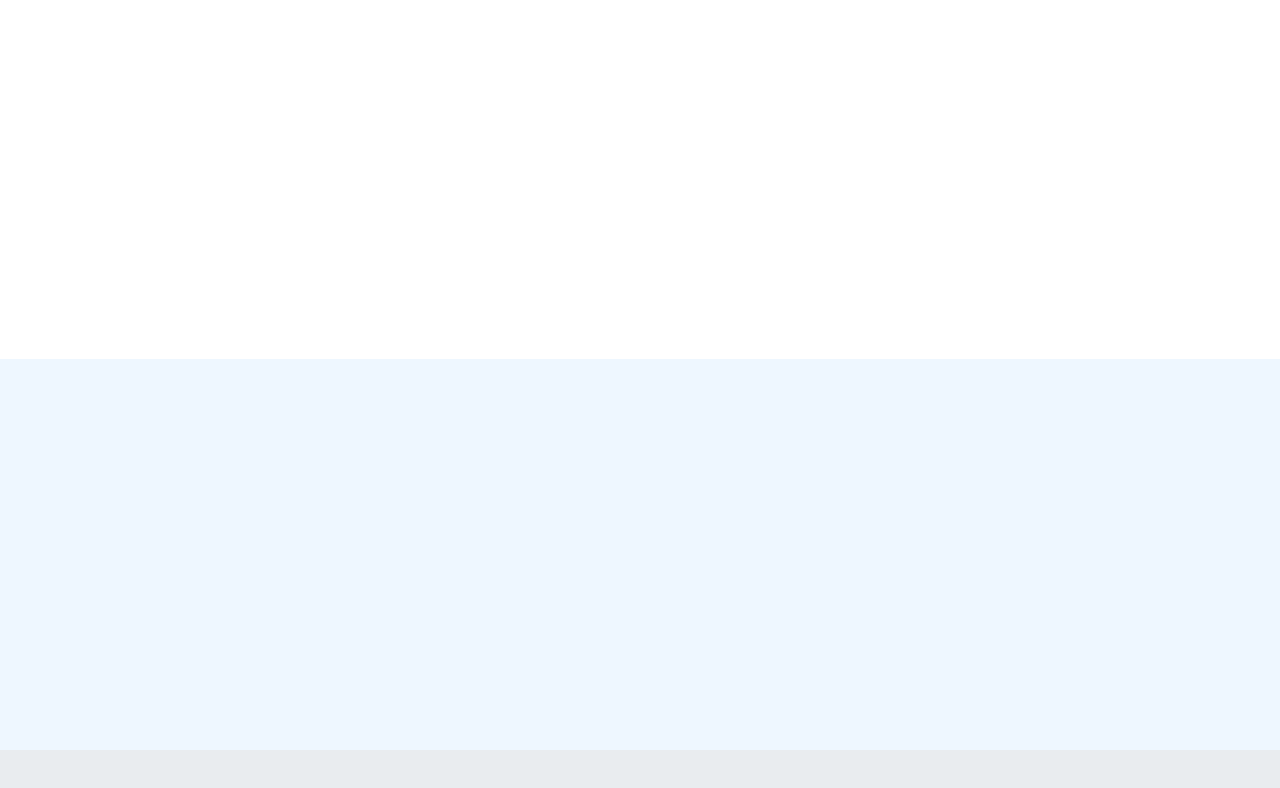
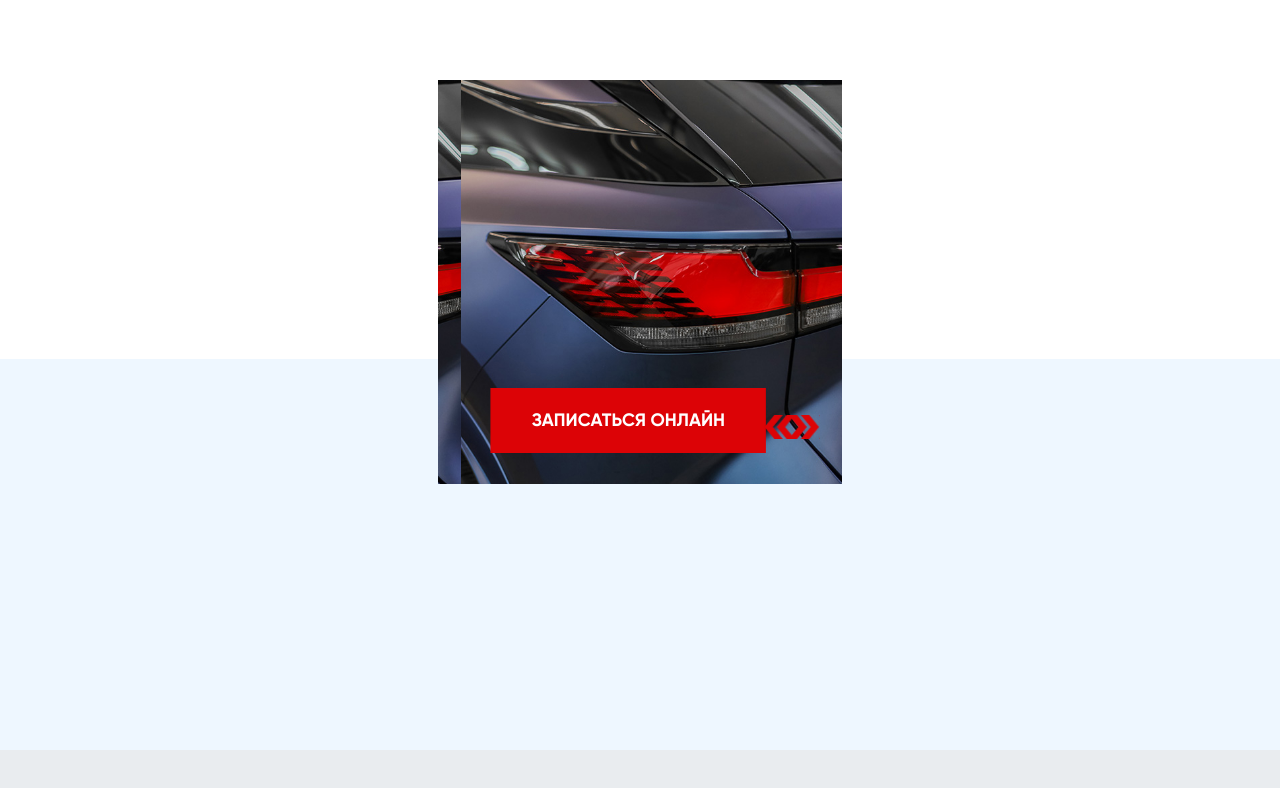
Before and after one commit to hrmvlg/ji-test, a React (Vite) app in the folder ji-test/: page / in a window 1280 px wide. Shown: the top 788 px of the page. Built offline with nearby package versions, Linux system fonts and the light colour scheme.

Commit message:
Add CustomCarousel component with styling and integrate into App component

```diff
--- a/ji-test/src/App.jsx
+++ b/ji-test/src/App.jsx
@@ -1,9 +1,10 @@
 import { Container } from "react-bootstrap";
+import CustomCarousel from './components/Carousel/CustomCarousel';
 
 export default function App() {
     return (
         <Container fluid className="wrapper d-flex justify-content-center">
-
+            <CustomCarousel />
         </Container>
     );
 };
--- /dev/null
+++ b/ji-test/src/components/Carousel/CustomCarousel.jsx
@@ -0,0 +1,55 @@
+
+import Carousel from 'react-bootstrap/Carousel';
+import CustomButton from '../Button/CustomButton';
+import Next from "../../assets/icons/arrow-right.svg?react";
+import Prev from "../../assets/icons/arrow-left.svg?react";
+
+const CustomCarousel = () => {
+    return (
+        <Carousel
+            className='carousel'
+            indicators={false}
+            nextIcon={<span className="custom-next"><Next /></span>}
+            prevIcon={<span className="custom-prev"><Prev /></span>}
+        >
+            <Carousel.Item>
+                <img
+                    className="d-block"
+                    src="src/assets/slider/slider-image-1.jpg"
+                    alt="First slide"
+                    width={600}
+                    height={600}
+                />
+                <Carousel.Caption className='p-0'>
+                    <CustomButton />
+                </Carousel.Caption>
+            </Carousel.Item>
+            <Carousel.Item>
+                <img
+                    className="d-block"
+                    src="src/assets/slider/slider-image-1.jpg"
+                    alt="First slide"
+                    width={600}
+                    height={600}
+                />
+                <Carousel.Caption>
+                    <CustomButton />
+                </Carousel.Caption>
+            </Carousel.Item>
+            <Carousel.Item>
+                <img
+                    className="d-block"
+                    src="src/assets/slider/slider-image-1.jpg"
+                    alt="First slide"
+                    width={600}
+                    height={600}
+                />
+                <Carousel.Caption>
+                    <CustomButton />
+                </Carousel.Caption>
+            </Carousel.Item>
+        </Carousel>
+    );
+};
+
+export default CustomCarousel;
--- /dev/null
+++ b/ji-test/src/components/Carousel/_carousel.scss
@@ -0,0 +1,38 @@
+.carousel {
+    margin-top: 0.625rem;
+    z-index: 1;
+    overflow: hidden;
+    position: relative;
+    width: clamp(320px, calc(600/1903 *100vw), 37.5rem);
+    height: clamp(320px, calc(600/1903 *100vw), 37.5rem);
+
+    &-item {
+        &>img {
+            max-width: 100%;
+            height: auto;
+        }
+    }
+
+    &-caption {
+        left: 7.4%;
+        bottom: 7.7%;
+        padding: 0;
+    }
+}
+
+.carousel-control-next,
+.carousel-control-prev {
+    height: 1.5rem;
+    width: 2.188rem;
+    opacity: 1;
+    top: auto !important;
+    bottom: 11.1%;
+}
+
+.carousel-control-prev {
+    left: 80.17%;
+}
+
+.carousel-control-next {
+    right: 4.8%;
+}
--- a/ji-test/src/scss/_globals.scss
+++ b/ji-test/src/scss/_globals.scss
@@ -17,5 +17,6 @@ body {
         height: 52.1%;
         left: 0;
         bottom: 0;
+        z-index: 0;
     }
 }
--- a/ji-test/src/scss/custom.scss
+++ b/ji-test/src/scss/custom.scss
@@ -4,3 +4,4 @@
 
 @import 'globals';
 @import '../components/Button/button';
+@import '../components/Carousel/carousel';
```
Also changed, not shown: ji-test/src/scss/custom.css.
